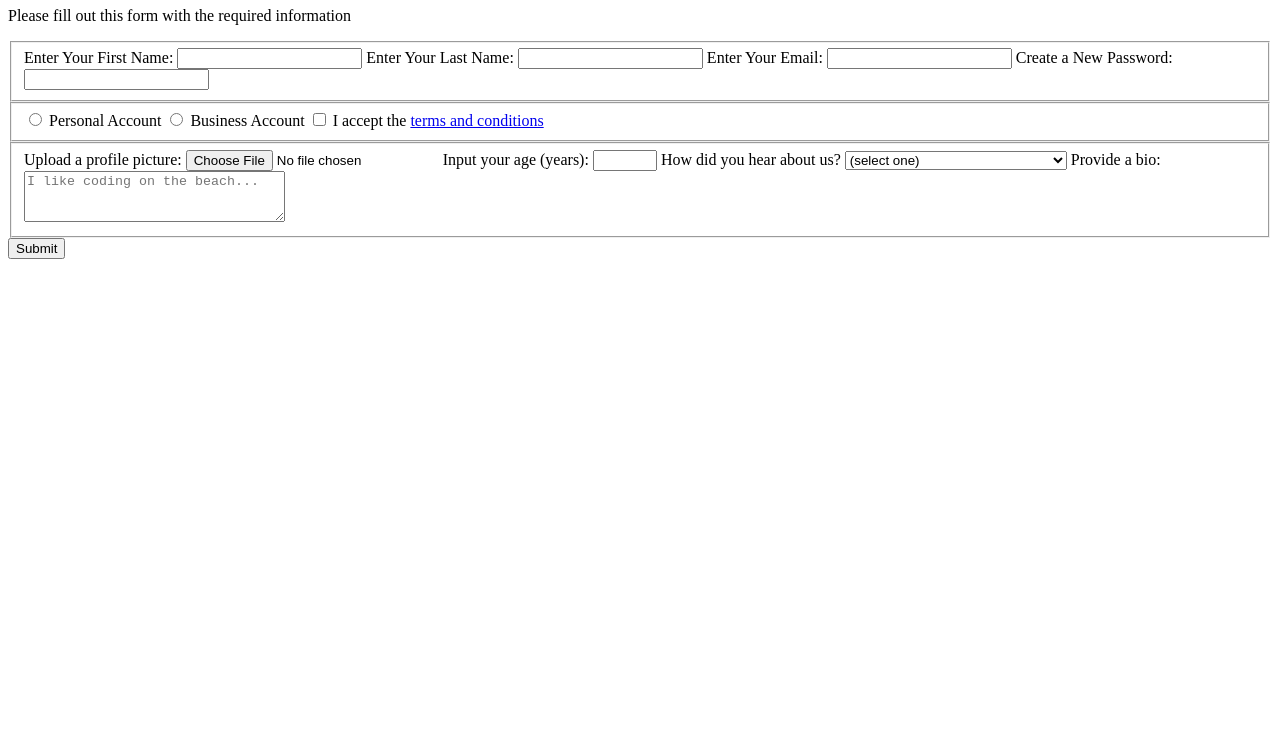
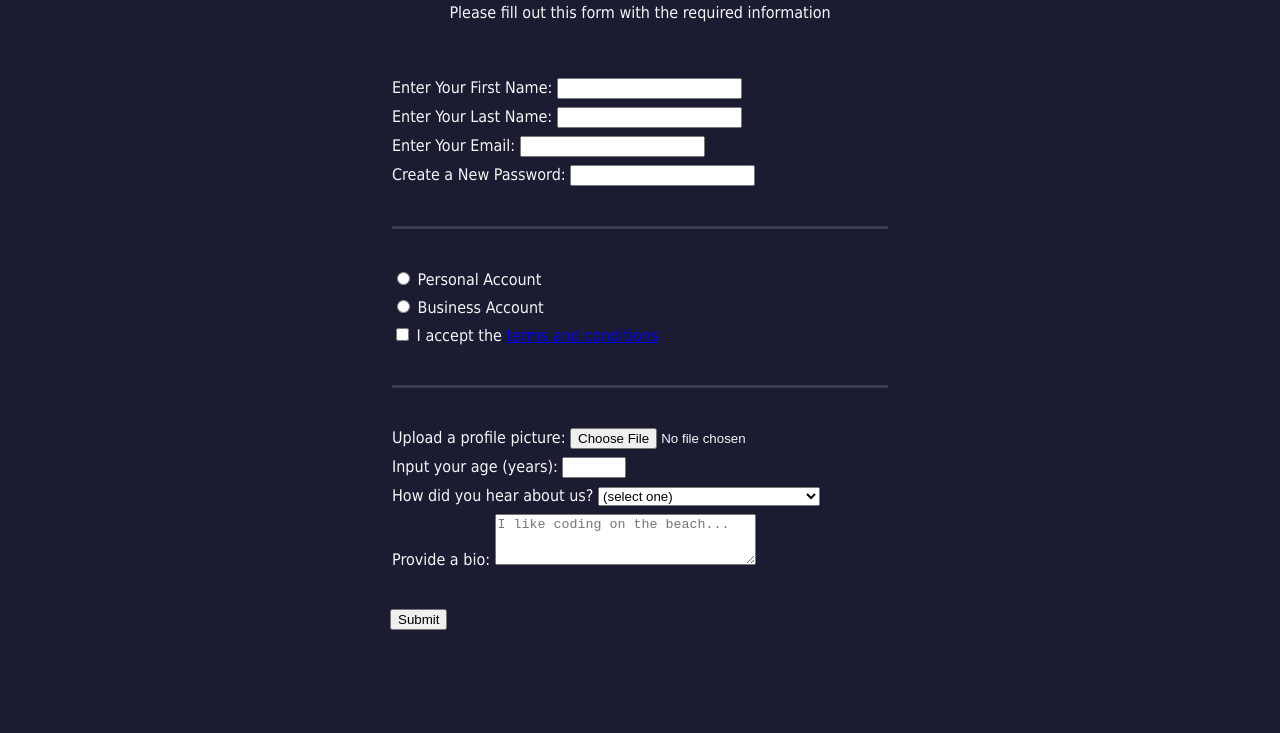
Before and after one commit to Elippsis007/HTML_Form_Css, a plain HTML site: page index.html in a window 1280 px wide. Shown: the part 99-832 px from the top of the page. Before the commit the page ends 800 px from the top, so only its background shows below. Drawn offline with Linux system fonts and the light colour scheme.

Commit message:
updated styles.css file

```diff
--- a/index.html
+++ b/index.html
@@ -2,11 +2,12 @@
 <html lang="en">
 
 <head>
+    <link rel="stylesheet" href="styles.css">
     <meta charset="UTF-8">
     <meta name="viewport" content="width=device-width, initial-scale=1.0">
     <title>Document</title>
 </head>
-<<body>
+<body>
     <h1>Registration Form</h1>
     <p>Please fill out this form with the required information</p>
     <form method="post" action='https://register-demo.freecodecamp.org'>
--- a/styles.css
+++ b/styles.css
@@ -17,3 +17,24 @@ h1, p {
     margin: 1em auto;
     text-align: center;
 }
+
+form {
+    margin: 0 auto;
+    max-width: 500px;
+    min-width: 300px;
+    width: 60vw;
+}
+
+fieldset {
+    padding-top: 2rem;
+    padding-bottom: 2rem;
+    padding-right: 0;
+    padding-left: 0;
+    border: none;
+    border-bottom: 3px solid #3b3b4f;
+}
+
+
+fieldset:last-of-type {
+    border-bottom: none;
+  }
```
